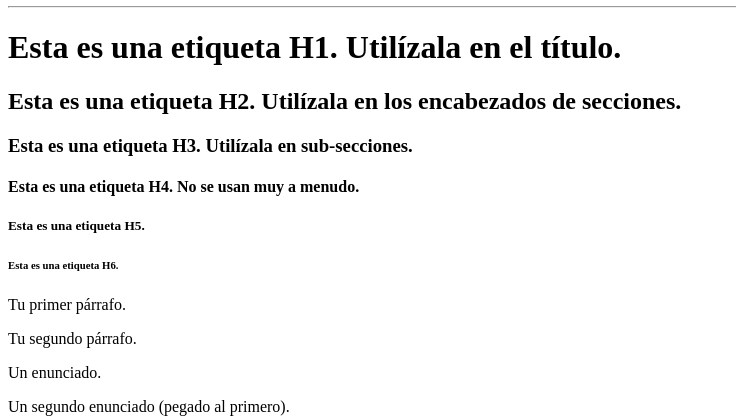
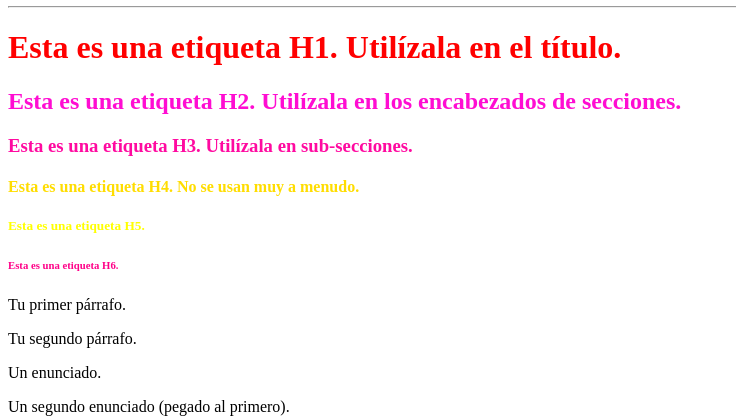
Before and after one commit to jarevalo69/aprendo_git, a plain HTML site: page index.html in a window 1280 px wide. Shown: the part 46-466 px from the top of the page, without its empty margins (0-736 px from the left). Drawn offline with Linux system fonts and the light colour scheme.

Commit message:
cambio colores cabeceras

```diff
--- a/index.html
+++ b/index.html
@@ -21,12 +21,13 @@
 <a href="URL_DE_TU_PERFIL_INSTRAGRAM" target="_blank"><img alt="Siguenos en Blogger" src="https://lh5.googleusercontent.com/-2cd4qn_7yDs/UIqEfqncDaI/AAAAAAAABfw/qhUaWfiH7DU/s32/instagram32.png" width=32 height=32  /></a>
 <hr>
 
-<h1>Esta es una etiqueta H1. Utilízala en el título.</h1>
-<h2>Esta es una etiqueta H2. Utilízala en los encabezados de secciones.</h2>
-<h3>Esta es una etiqueta H3. Utilízala en sub-secciones.</h3>
-<h4>Esta es una etiqueta H4. No se usan muy a menudo.</h4>
-<h5>Esta es una etiqueta H5.</h5>
-<h6>Esta es una etiqueta H6.</h6>
+<h1 style="color:#FF0000">Esta es una etiqueta H1. Utilízala en el título.</h1>
+<h2 style="color:#FF0dd2">Esta es una etiqueta H2. Utilízala en los encabezados de secciones.</h2>
+<h3 style="color:#FF0AA0">Esta es una etiqueta H3. Utilízala en sub-secciones.</h3>
+<h4 style="color:#FFDD00">Esta es una etiqueta H4. No se usan muy a menudo.</h4>
+<h5 style="color:#FFFF00">Esta es una etiqueta H5.</h5>
+<h6 style="color:#FF0088">Esta es una etiqueta H6.</h6>
+</p>
 <p>Tu primer párrafo.</p>
 <p>Tu segundo párrafo.</p>
 <p>Un enunciado.<br>
```
